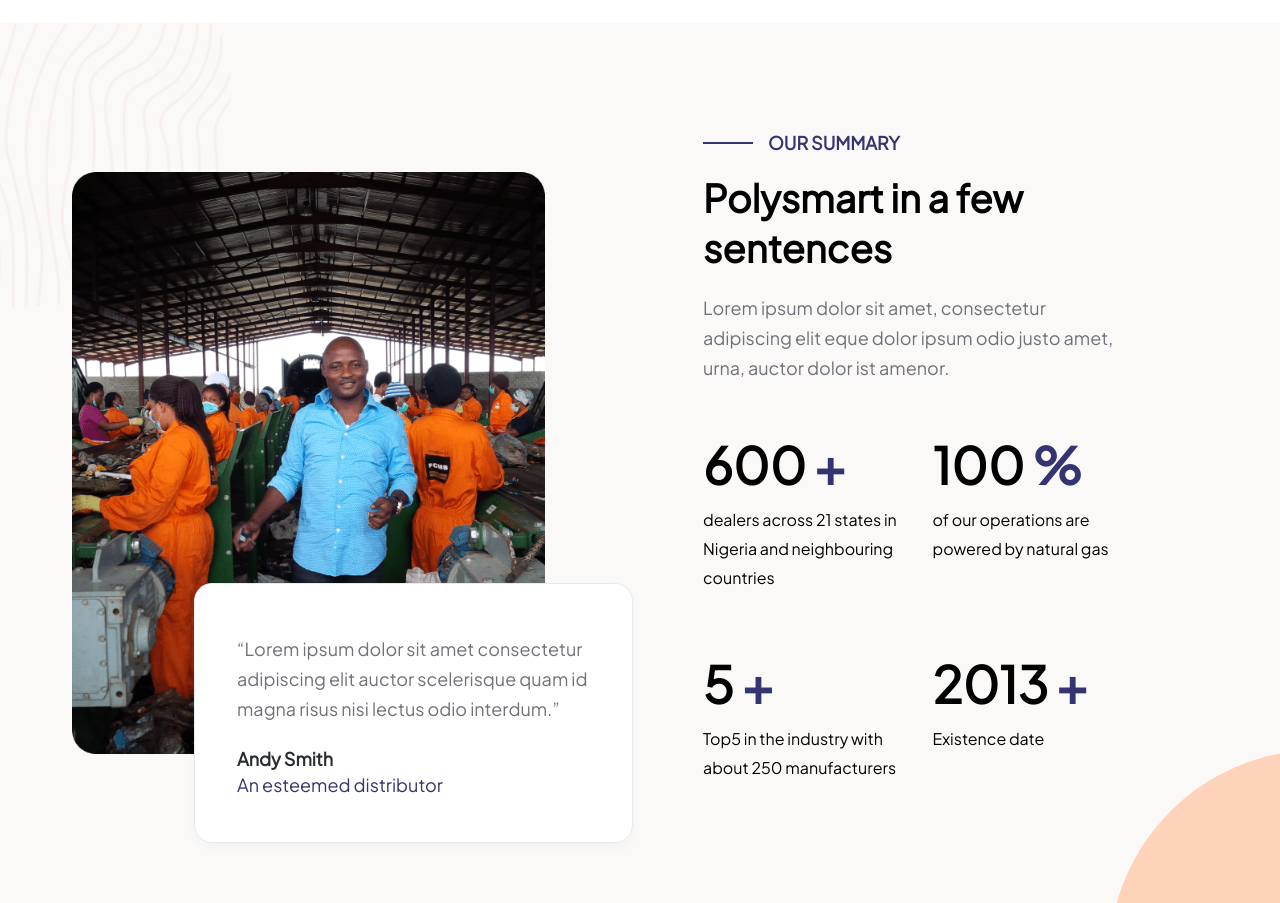
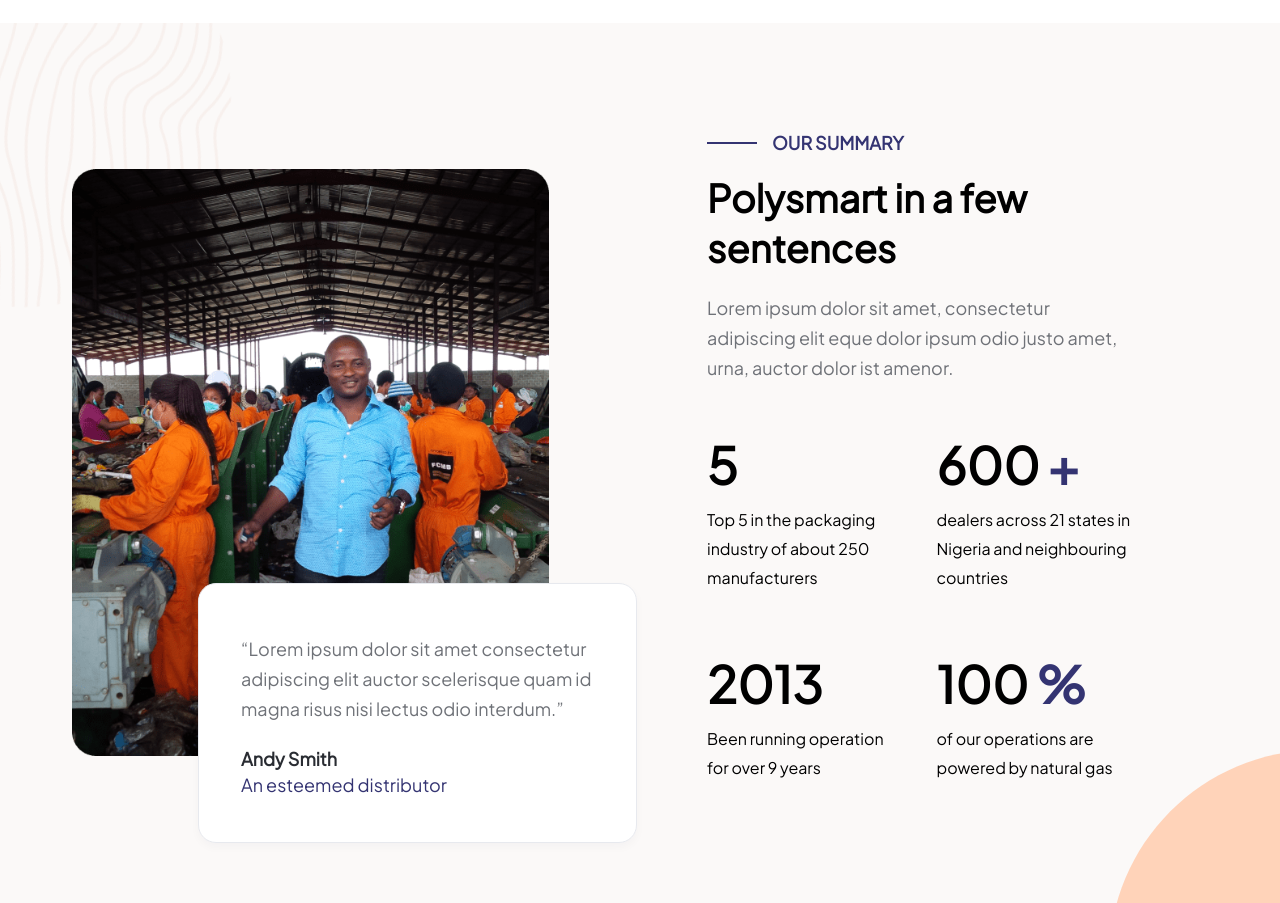
Before and after one commit to abdulameen962/Polysmart-website, a website: page index.html in a window 1280 px wide. Shown: the part 5760-6663 px from the top of the page. Drawn offline with nearby package versions, Linux system fonts and the light colour scheme.

Commit message:
Add files via upload

```diff
--- a/css/sass/main.scss
+++ b/css/sass/main.scss
@@ -664,7 +664,6 @@
         }
         &>div {
             @include flex(yes);
-            max-width: 549px;
             &>img {
                 height: auto;
                 max-width: 90%;
@@ -676,9 +675,11 @@
                 align-items: flex-start;
                 justify-content: flex-start;
                 padding: 0px 0px 0px 120px;
+                max-width: 549px;
                 @include respond(tab) {
                     padding: 0px;
                     @include flex(yes);
+                    max-width: 700px;
                 }
                 &>div {
                     &:first-child {
@@ -743,10 +744,13 @@
                 }
             }
             &:nth-child(2) {
+                max-width: 553px;
                 @include respond(tab) {
                     @include mp;
                     margin: 35px 0px;
+                    @include flex(yes);
                     align-items: flex-start;
+                    max-width: 754px;
                 }
                 div.testimonial {
                     background: $white;
--- a/js/script.js
+++ b/js/script.js
@@ -133,24 +133,24 @@
             summaryheader: "Polysmart in a few sentences",
             summarytext: "Lorem ipsum dolor sit amet, consectetur adipiscing elit eque dolor ipsum odio justo amet, urna, auctor dolor ist amenor.",
             summarys: [{
+                    number: "5",
+                    shape: "",
+                    summary: "Top 5  in the packaging industry of about  250 manufacturers",
+                },
+                {
                     number: "600",
                     shape: "+",
                     summary: "dealers across 21 states in Nigeria  and neighbouring countries",
                 },
                 {
+                    number: "2013",
+                    shape: "",
+                    summary: "Been running operation for over 9 years",
+                },
+                {
                     number: "100",
                     shape: "%",
                     summary: "of our operations are powered by natural gas",
-                },
-                {
-                    number: "5",
-                    shape: "+",
-                    summary: "Top5  in the industry with about  250 manufacturers",
-                },
-                {
-                    number: "2013",
-                    shape: "+",
-                    summary: "Existence date",
                 },
             ]
         }
@@ -326,8 +326,8 @@
         summarys: Array,
     },
     template: `
-        <div class="summary-grid">
-            <div class="inner-grid" v-for="summary in summarys" data-aos="fade-up" data-aos-duration="500">
+        <div class="summary-grid" data-aos="fade-up" data-aos-duration="500">
+            <div class="inner-grid" v-for="summary in summarys">
                 <div> {{ summary.number }}  <span> {{ summary.shape }} </span></div>
                 <p> {{ summary.summary }} </p>
             </div>
```
Also changed, not shown: css/style.css.
